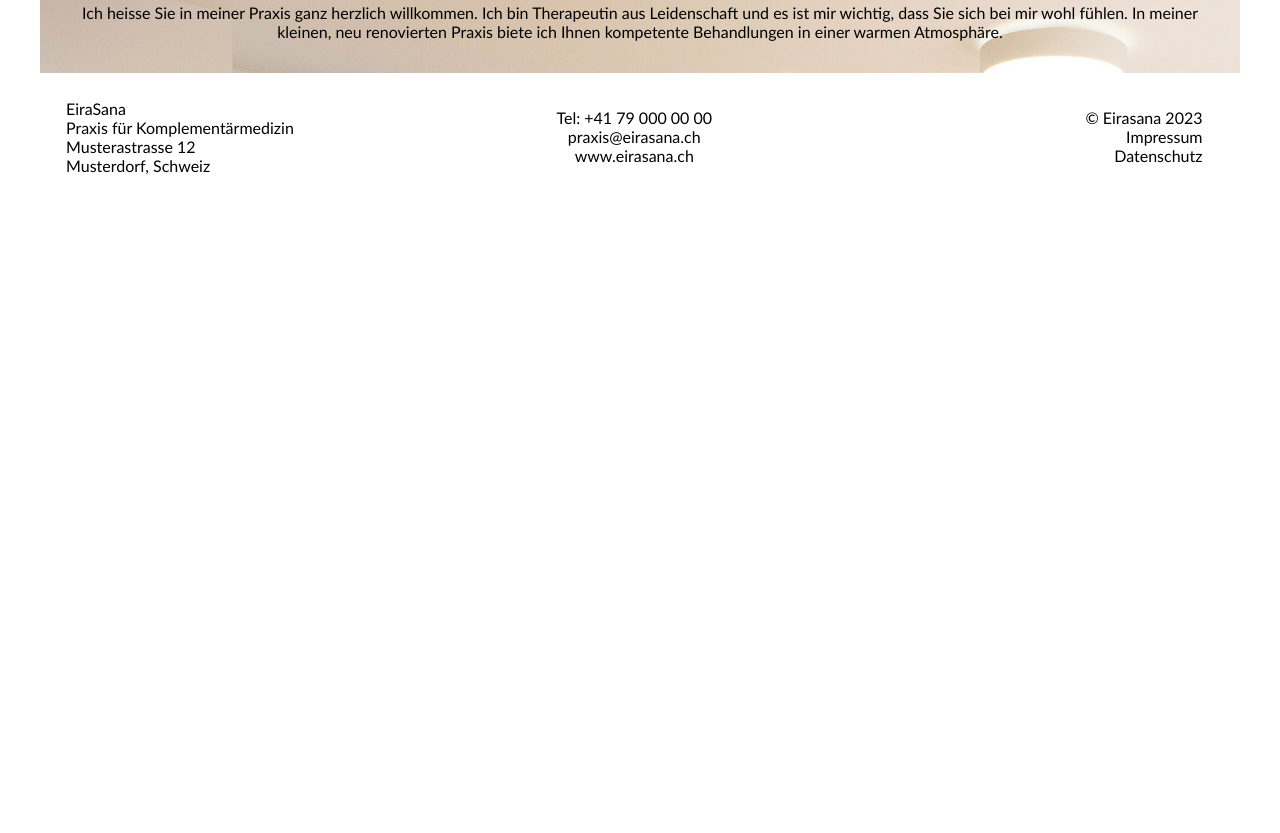
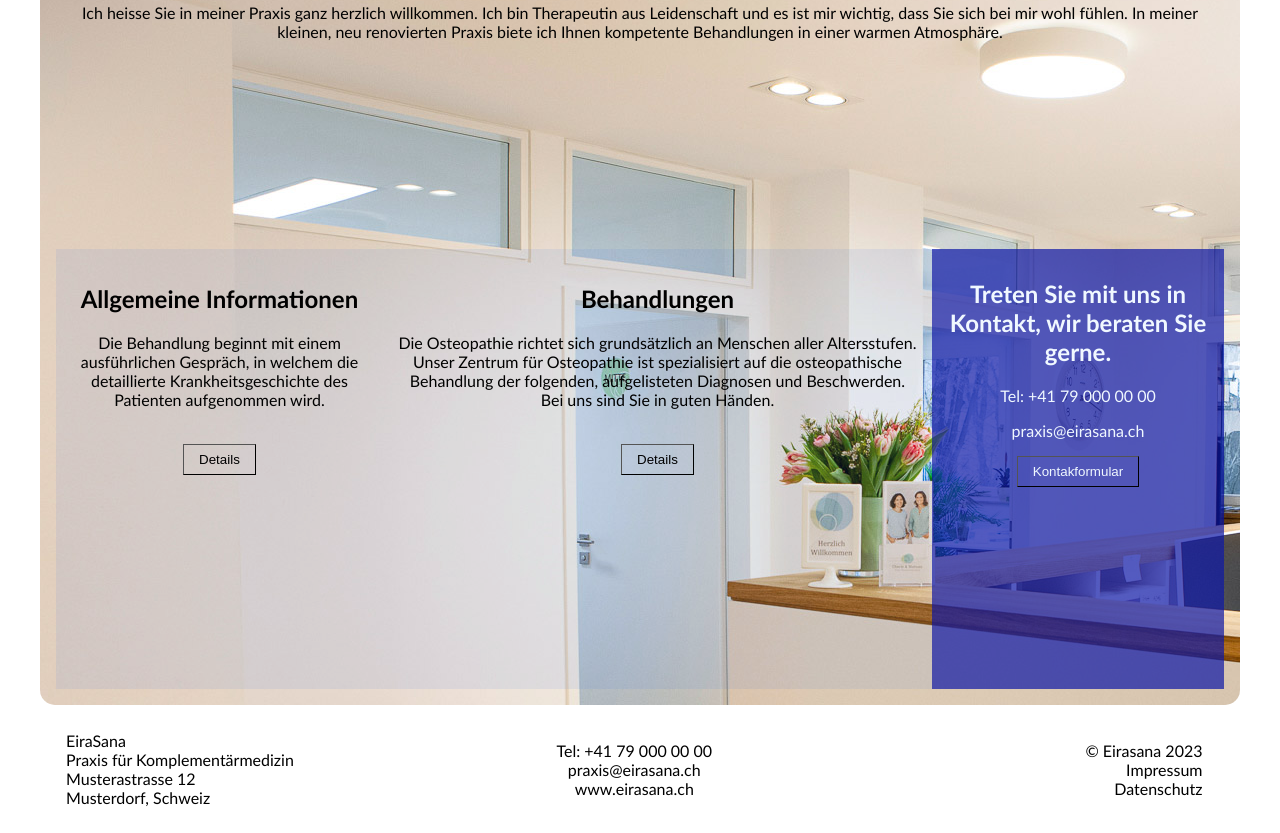
Before and after one commit to StoneyJr/Web_Project_BFH, a plain HTML site: page pages/index.html in a window 1280 px wide. Shown: the part 321-1154 px from the top of the page. Before the commit the page ends 800 px from the top, so only its background shows below. Drawn offline with Linux system fonts and the light colour scheme.

Commit message:
index.html file finalised version 1.0

```diff
--- a/css/styles_j.css
+++ b/css/styles_j.css
@@ -84,8 +84,18 @@ nav a:hover{
 /*Main layout*/
 main {
     display: flex;
+    flex-wrap: wrap;
     background-image: url('../pictures/background.jpg');
     background-size: auto;
+    border-radius: 15px;
+    flex-direction: column;
+    justify-content: center;
+    min-height: 800px;
+}
+
+main .row{
+    display: flex;
+    flex-direction: column;
 }
 
 main::after {
@@ -93,6 +103,29 @@ main::after {
     display: table;
     clear: both;
 }
+
+/*Main style*/
+main .sideBar{
+    background-color: rgba(14, 24, 167, 0.7);
+    padding: 10px;
+}
+main .column{
+    background-color: rgba(43, 107, 226, 0.09);
+    padding: 15px;
+  }
+
+main .sideBar p, main .sideBar h2{
+    color: aliceblue;
+}
+
+main .sideBar .button{
+    color: aliceblue;
+}
+
+main .sideBar .button:hover{
+   background-color: rgba(12, 19, 129, 0.7);
+}
+
 
 /*Footer layout*/
 footer .row{
@@ -120,3 +153,49 @@ footer .row .footer3 {
     width: 33%;
     text-align: right;
 }
+
+/* Tablet layout */
+@media screen and (min-width: 600px) {
+
+
+    main .row{
+        flex-direction: row;
+    }
+}
+
+/* Desktop layout */
+@media screen and (min-width: 850px) {
+
+    main{
+        flex-direction: row;
+    }
+
+    main .mainHeader{
+        order: 1;
+        flex: 100%;
+    }
+
+    main .row{
+        order: 1;
+        flex: 75%;
+    }
+
+    main .sideBar{
+        order: 2;
+        flex: 25%;
+    }
+}
+
+/*general styles*/
+.button{
+    background-color: transparent;
+    padding: 7px 15px;
+    transition: 0.7s;
+    border-width: 1px;
+}
+
+.button:hover{
+    background-color: white;
+    cursor: pointer;
+    border-color: transparent;
+}
--- a/pages/index.html
+++ b/pages/index.html
@@ -25,12 +25,43 @@
     </nav>
 
     <main>
-        <div class="column">
+        <div class="mainHeader">
             <h1>Willkommen bei EiraSana</h1>
-
-            <p>Ich heisse Sie in meiner Praxis ganz herzlich willkommen.
+            <p>
+                Ich heisse Sie in meiner Praxis ganz herzlich willkommen.
                 Ich bin Therapeutin aus Leidenschaft und es ist mir wichtig, dass Sie sich bei mir wohl fühlen.
-                In meiner kleinen, neu renovierten Praxis biete ich Ihnen kompetente Behandlungen in einer warmen Atmosphäre.</p>
+                In meiner kleinen, neu renovierten Praxis biete ich Ihnen kompetente Behandlungen in einer warmen Atmosphäre.
+            </p>
+        </div>
+        <div class="sideBar">
+            <h2>Treten Sie mit uns in Kontakt, wir beraten Sie gerne.</h2>
+            <p>Tel: +41 79 000 00 00</p>
+            <p>praxis@eirasana.ch</p>
+            <button class="button" type="button" onclick="window.location.href='contact.html'">
+                Kontakformular
+            </button>
+        </div>
+        <div class="row">
+            <div class="column">
+                <h2>Allgemeine Informationen</h2>
+                <p>
+                    Die Behandlung beginnt mit einem ausführlichen Gespräch, in welchem die detaillierte Krankheitsgeschichte des Patienten aufgenommen wird.
+                </p>
+                <br>
+                <button class="button" type="button" onclick="window.location.href='osteopathy.html'">
+                    Details
+                </button>
+            </div>
+            <div class="column">
+                <h2>Behandlungen</h2>
+                <p>
+                    Die Osteopathie richtet sich grundsätzlich an Menschen aller Altersstufen. Unser Zentrum für Osteopathie ist spezialisiert auf die osteopathische Behandlung der folgenden, aufgelisteten Diagnosen und Beschwerden. Bei uns sind Sie in guten Händen.
+                </p>
+                <br>
+                <button class="button" type="button" onclick="window.location.href='treatments.html'">
+                    Details
+                </button>
+            </div>
         </div>
     </main>
 
```
